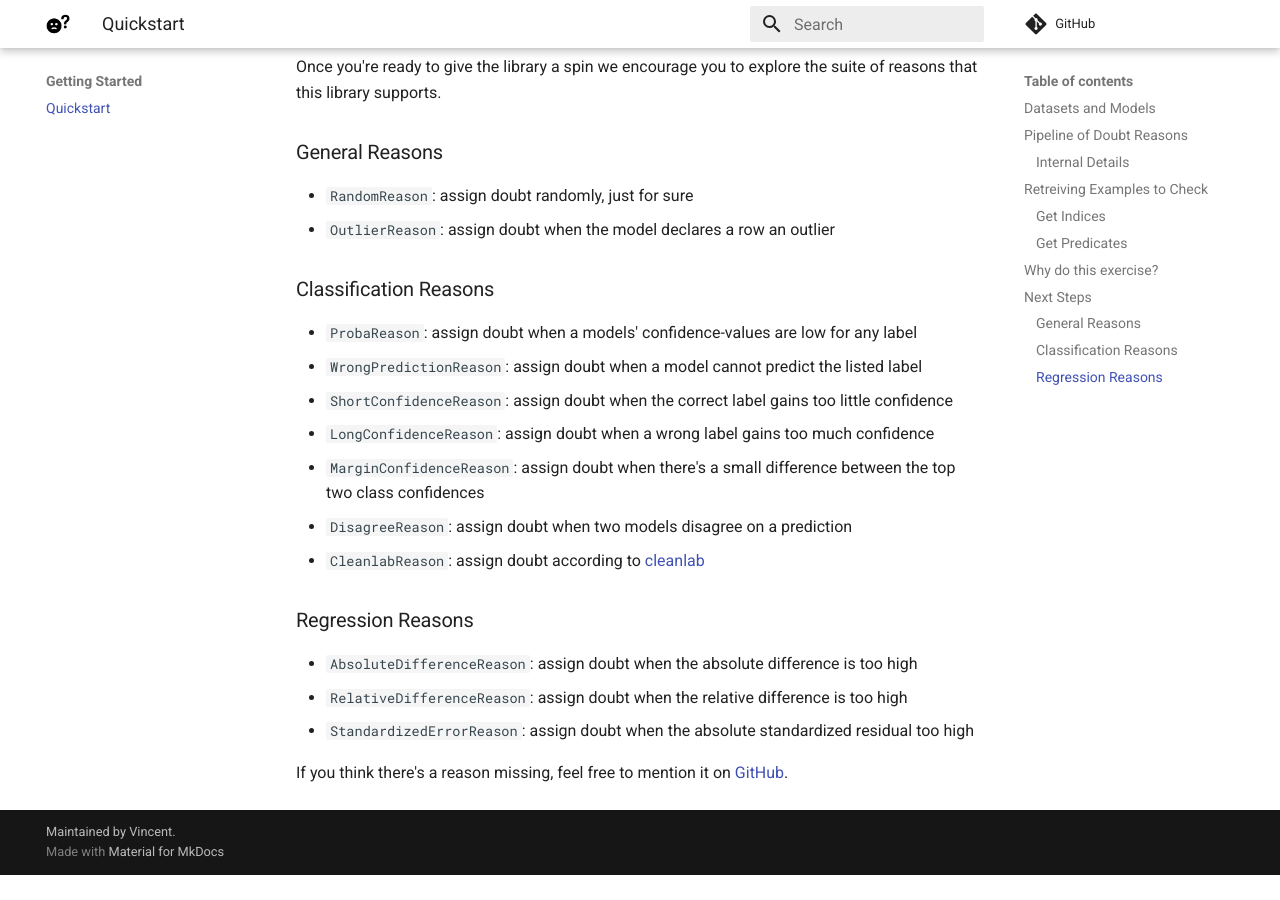
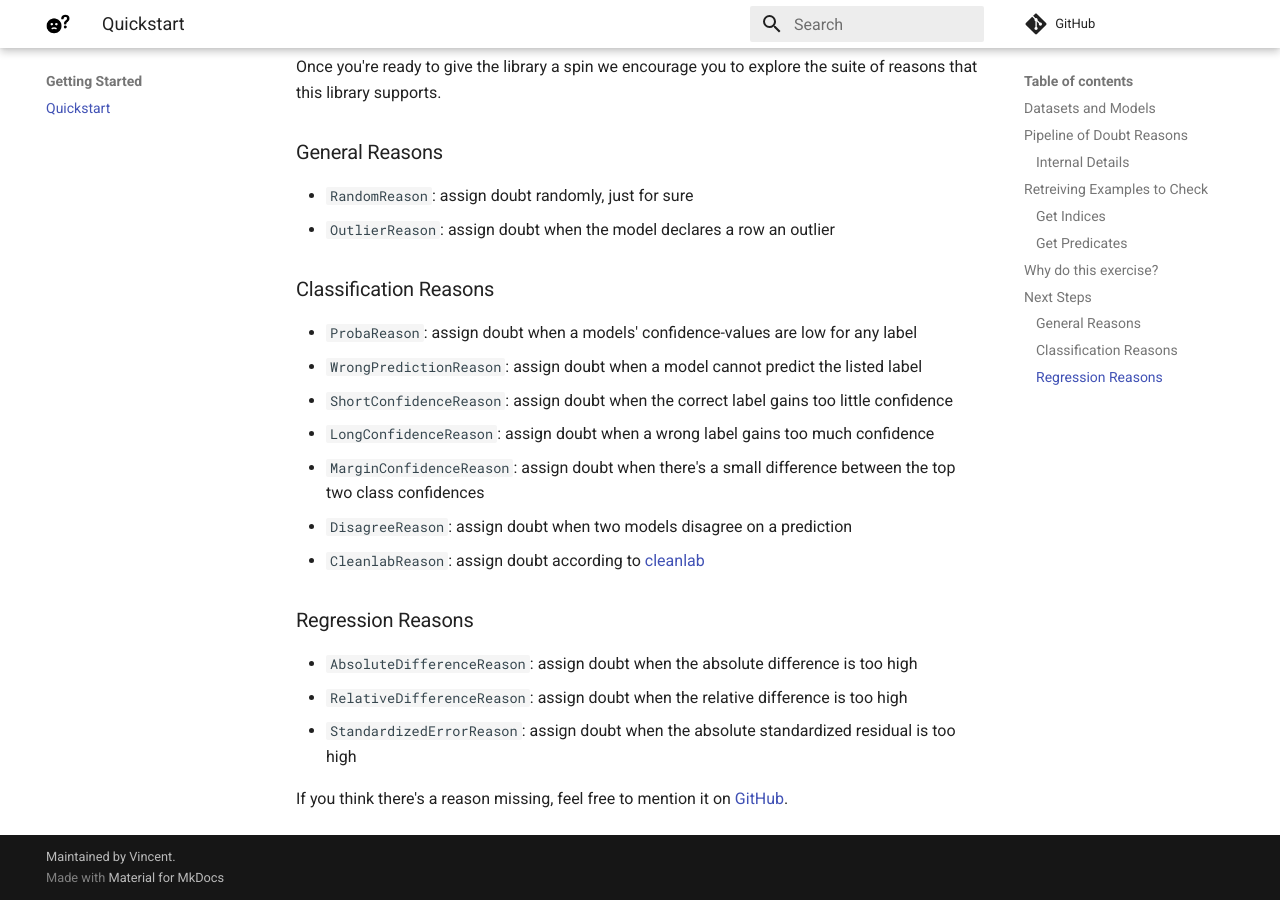
Before and after one commit to koaning/doubtlab, an MkDocs documentation site: the page built from docs/quickstart/index.md, in a window 1280 px wide and 900 px high, scrolled down 3633 px. Built offline with MkDocs 1.6.1 and Material for MkDocs 9.7.7, drawn with Linux system fonts in a browser that asks for light colours; comment, search, counter and statistics services are not loaded; before the commit the page ends 4508 px from its top, so only the background shows below that.

```diff
--- a/docs/quickstart/index.md
+++ b/docs/quickstart/index.md
@@ -170,6 +170,6 @@ of reasons that this library supports.
 
 - `AbsoluteDifferenceReason`: assign doubt when the absolute difference is too high
 - `RelativeDifferenceReason`: assign doubt when the relative difference is too high
-- `StandardizedErrorReason`: assign doubt when the absolute standardized residual too high
+- `StandardizedErrorReason`: assign doubt when the absolute standardized residual is too high
 
 If you think there's a reason missing, feel free to mention it on [GitHub](https://github.com/koaning/doubtlab/issues/new).
```
Also changed, not shown: README.md (+1 -1 lines), 1 other file.
